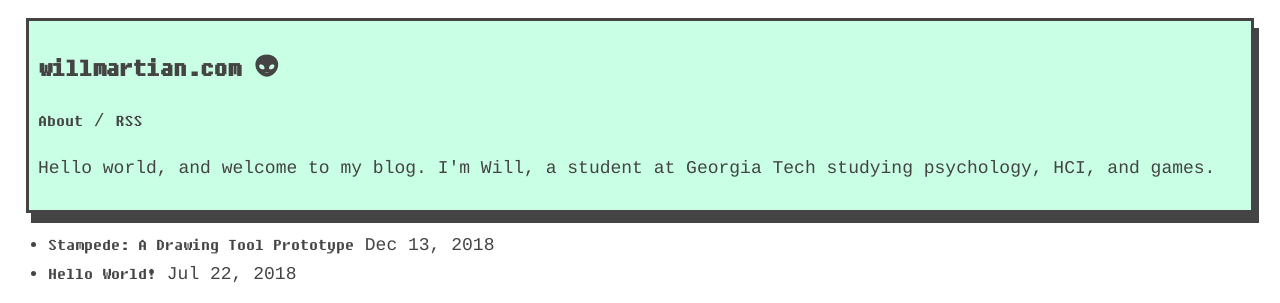
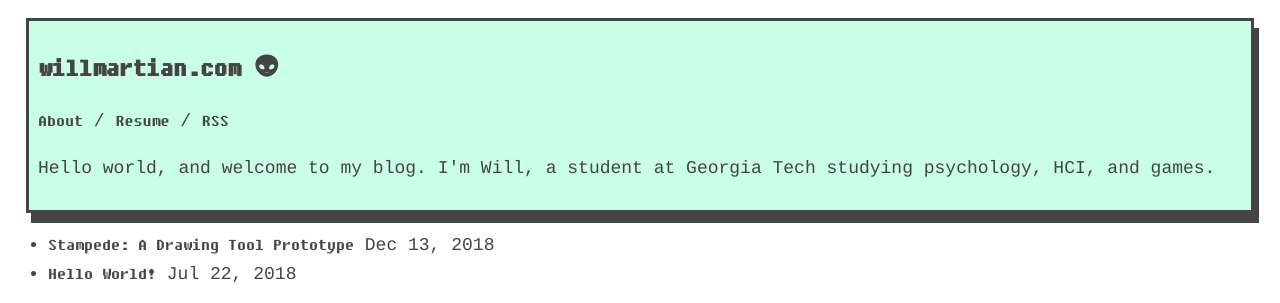
Before and after one commit to willbmartin/willbmartin.github.io, a Jekyll site: the page built from index.html, in a window 1280 px wide. Shown: the top 303 px of the page. Built offline with Jekyll 4.4.1, drawn with Linux system fonts in a browser that asks for light colours.

Commit message:
added resume link

```diff
--- a/_includes/nav.html
+++ b/_includes/nav.html
@@ -1 +1 @@
-<p class="site-nav"><a href="{{ '/about' | prepend: site.baseurl | prepend: site.url }}">About</a> / <a href="{{ '/feed.xml' | prepend: site.baseurl | prepend: site.url }}">RSS</a></p>
+<p class="site-nav"><a href="{{ '/about' | prepend: site.baseurl | prepend: site.url }}">About</a> / <a href="{{ '/docs/resume.pdf' | prepend: site.baseurl | prepend: site.url }}">Resume</a> / <a href="{{ '/feed.xml' | prepend: site.baseurl | prepend: site.url }}">RSS</a></p>
```
Also changed, not shown: 1 other file.
